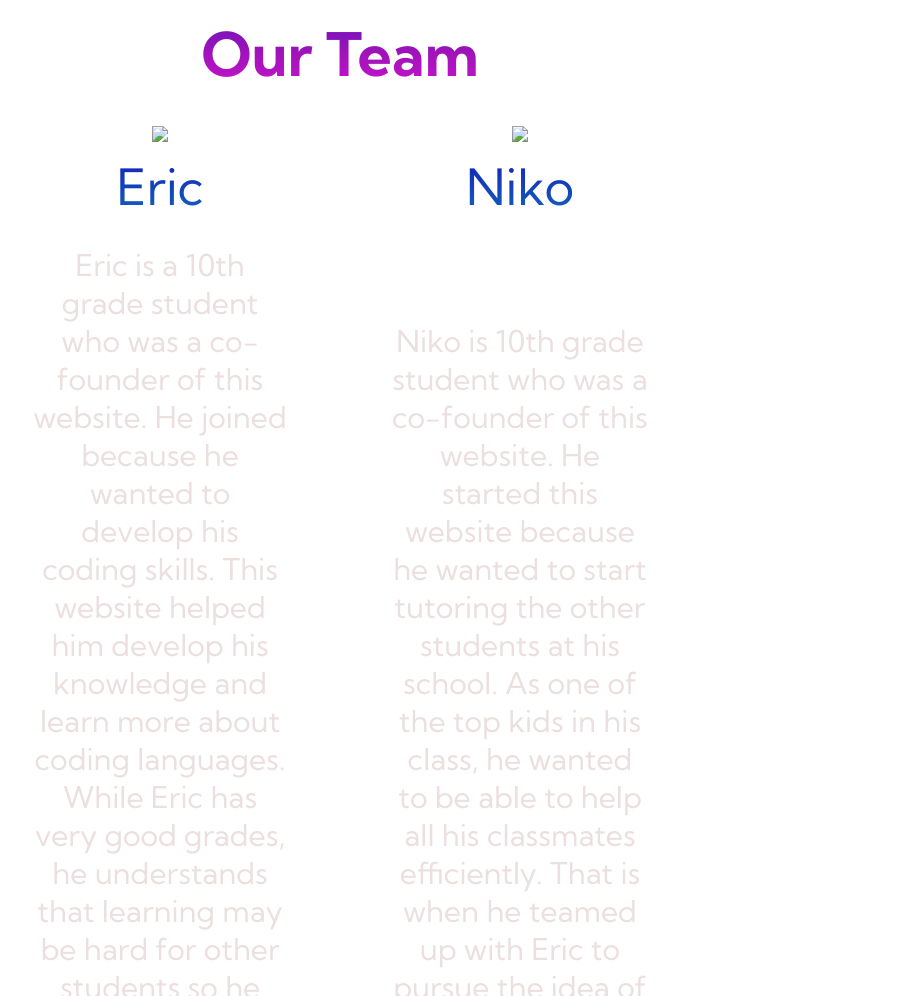
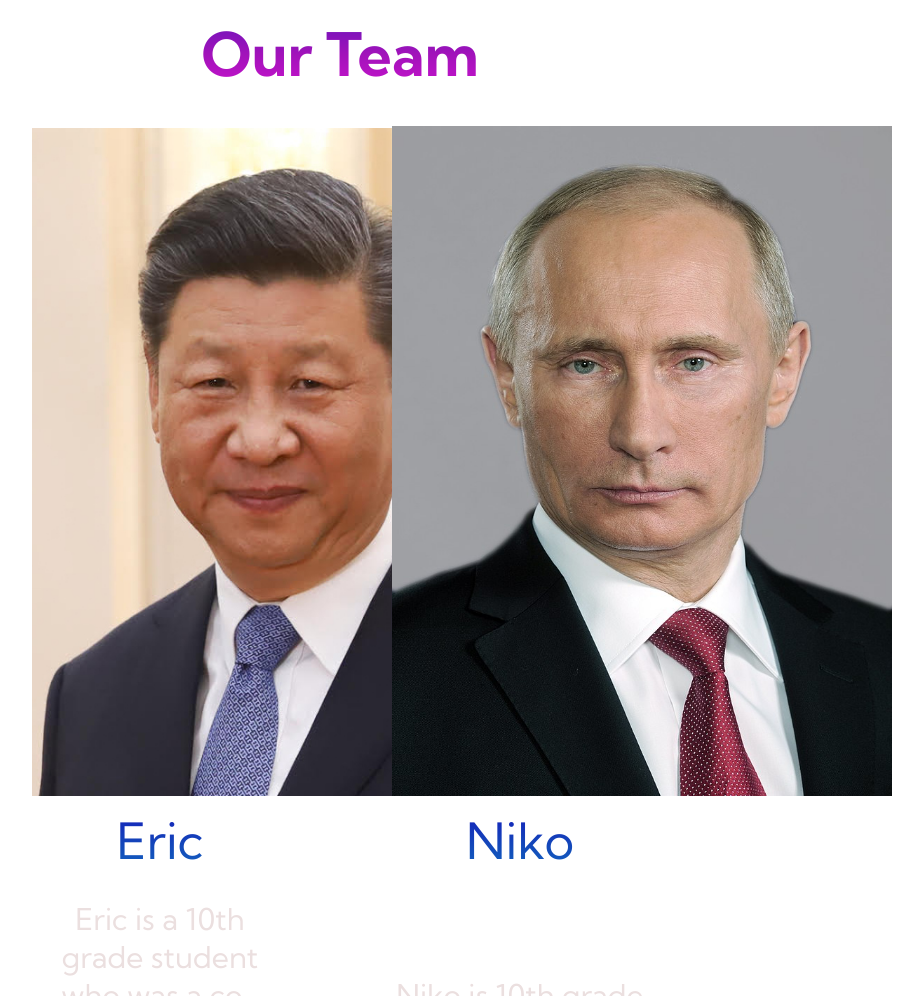
Before and after one commit to ShadowOstrichStudiosSmilodilo/shadowostrichstudiossmilodilo.github.io, a plain HTML site: page about.html in a window 1280 px wide. Shown: the part 1524-2520 px from the top of the page, without its empty margins (300-1223 px from the left). Drawn offline with Linux system fonts and the light colour scheme.

Commit message:
Update about.html

```diff
--- a/about.html
+++ b/about.html
@@ -76,10 +76,10 @@
     </div>
     <div class="about__images">
       <div class="image">
-        <img id="xi" src="images/Xi_Jinping_2019.jpg">
+        <img id="xi" src="Xi_Jinping_2019.jpg">
       </div>
       <div class="image">
-        <img id="putin" src="images/Vladimir_Putin_-_2012.jpg">
+        <img id="putin" src="Vladimir_Putin_-_2012.jpg">
       </div>
     <div class="about__description3">
       <div class="name">
```
